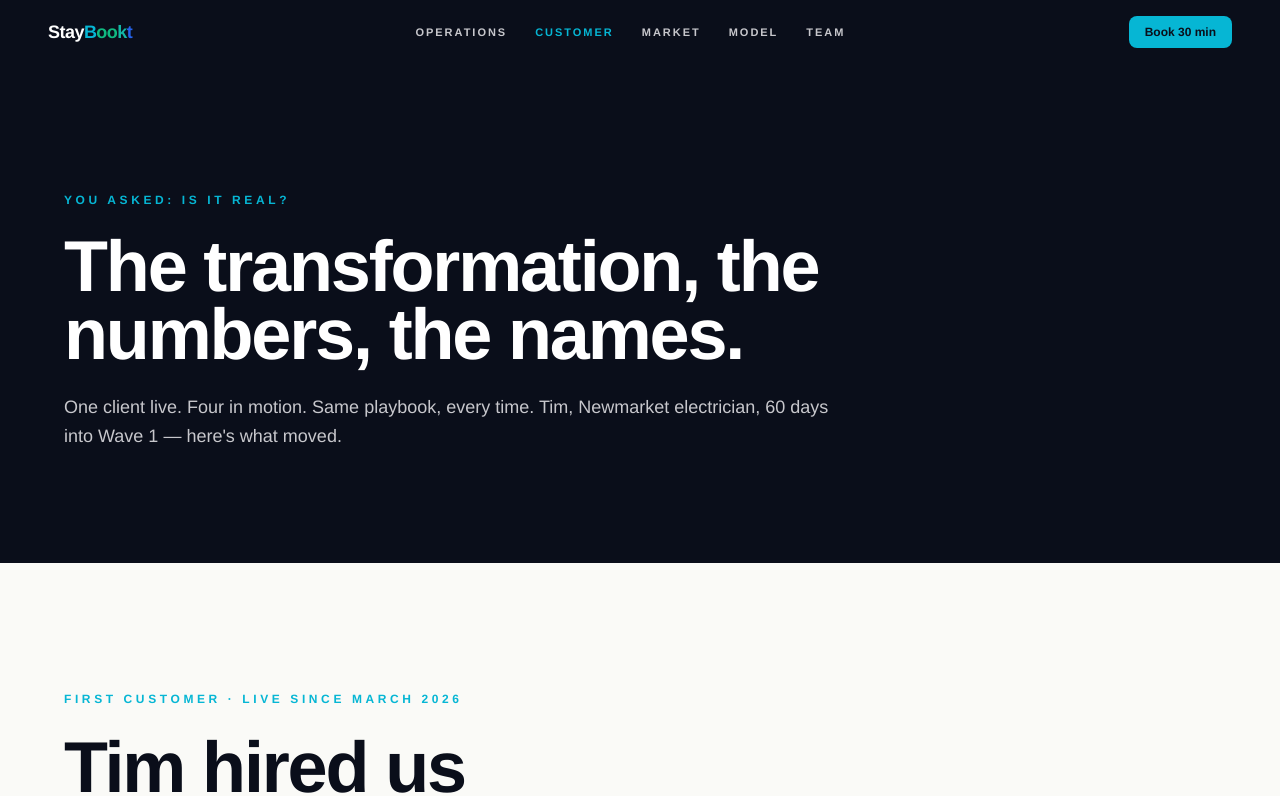
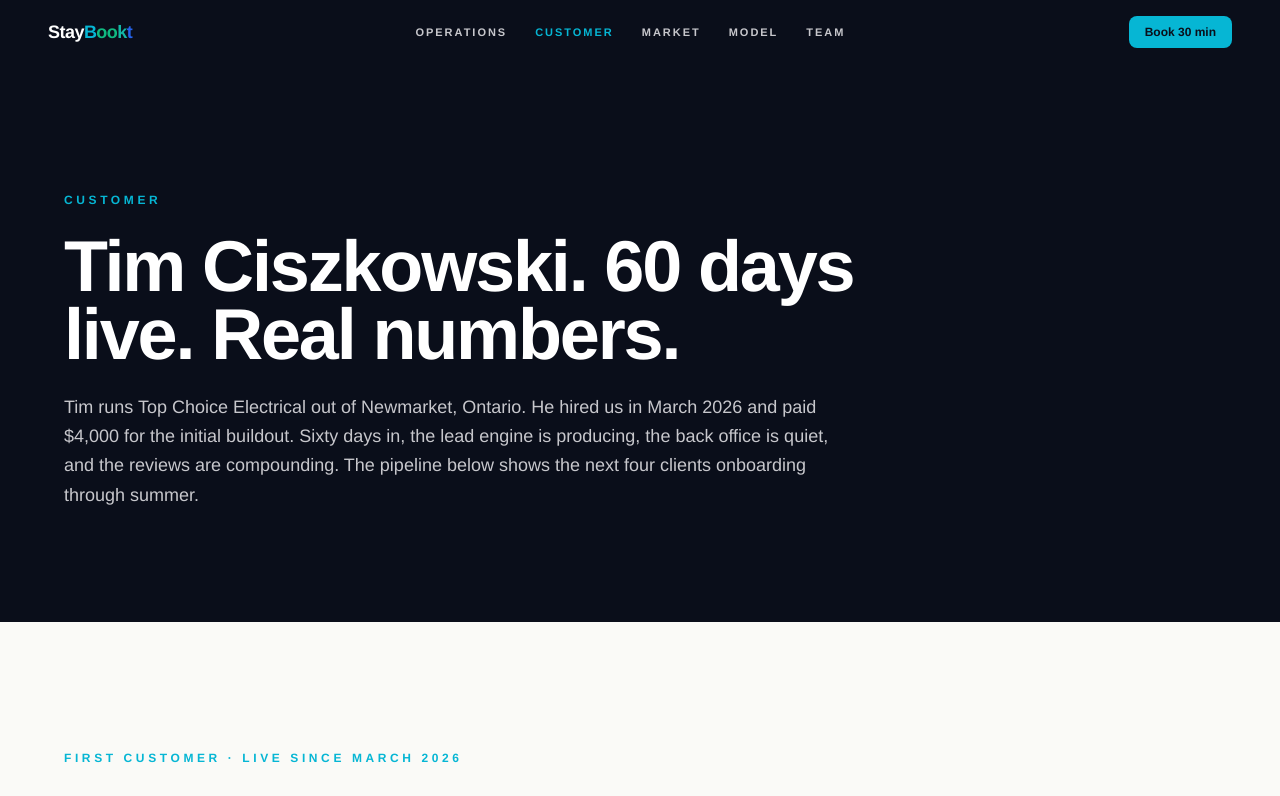
Before and after one commit to staybookt/staybookt-investor, a Next.js app: page /proof in a window 1280 px wide. Shown: the top 796 px of the page. Built offline with nearby package versions, Linux system fonts and the light colour scheme.

Commit message:
v10 /proof: Customer eyebrow + Tim-led narrative sub

```diff
--- a/app/proof/page.tsx
+++ b/app/proof/page.tsx
@@ -4,7 +4,7 @@ import { CustomerOutcomes } from '@/components/OperatingSystem';
 import { TopNav } from '@/components/TopNav';
 import { SiteFooter, UpNext } from '@/components/HomeTeasers';
 
-export const metadata = { title: 'Proof — StayBookt' };
+export const metadata = { title: 'Customer' };
 
 export default function ProofPage() {
   return (
@@ -12,9 +12,9 @@ export default function ProofPage() {
       <TopNav active="proof" />
       <div className="pt-20">
         <PageHeader
-          eyebrow="You asked: is it real?"
-          title="The transformation, the numbers, the names."
-          sub="One client live. Four in motion. Same playbook, every time. Tim, Newmarket electrician, 60 days into Wave 1 — here's what moved."
+          eyebrow="Customer"
+          title="Tim Ciszkowski. 60 days live. Real numbers."
+          sub="Tim runs Top Choice Electrical out of Newmarket, Ontario. He hired us in March 2026 and paid $4,000 for the initial buildout. Sixty days in, the lead engine is producing, the back office is quiet, and the reviews are compounding. The pipeline below shows the next four clients onboarding through summer."
         />
         <TimCase />
         <SideBySideTCE />
```
